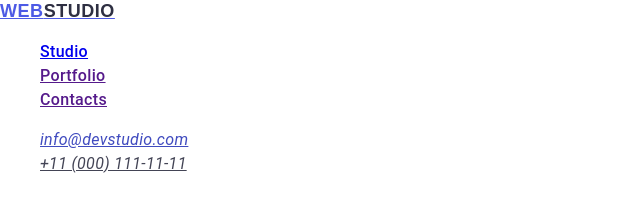
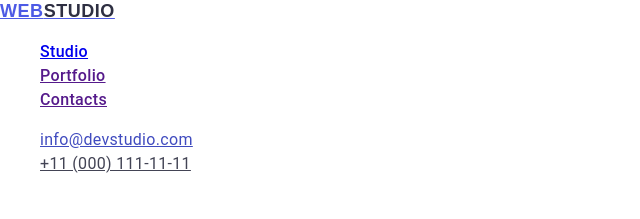
Before and after one commit to StunMasteR/goit-markup-hw-02, a plain HTML site: page index.html in a window 1280 px wide. Shown: the top 219 px of the page, 0-640 px from the left. Drawn offline with nearby package versions, Linux system fonts and the light colour scheme.

Commit message:
Update style.css

```diff
--- a/css/style.css
+++ b/css/style.css
@@ -82,7 +82,7 @@ cursor: pointer;}
     color: #404bbf;
 }
 
-.adnav{font-style: normal
+.ad-nav{font-style: normal;
 }
 
 .contact-mails{font-weight: 400;
```
